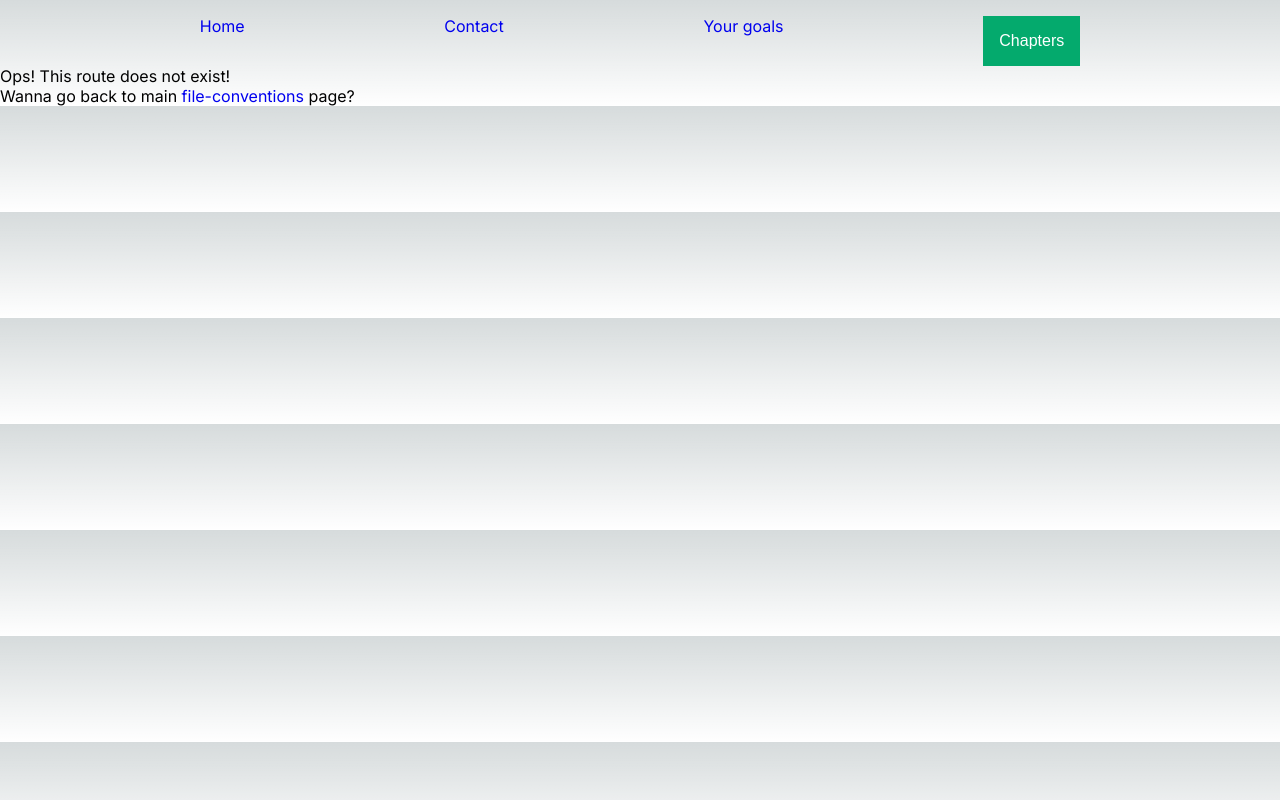
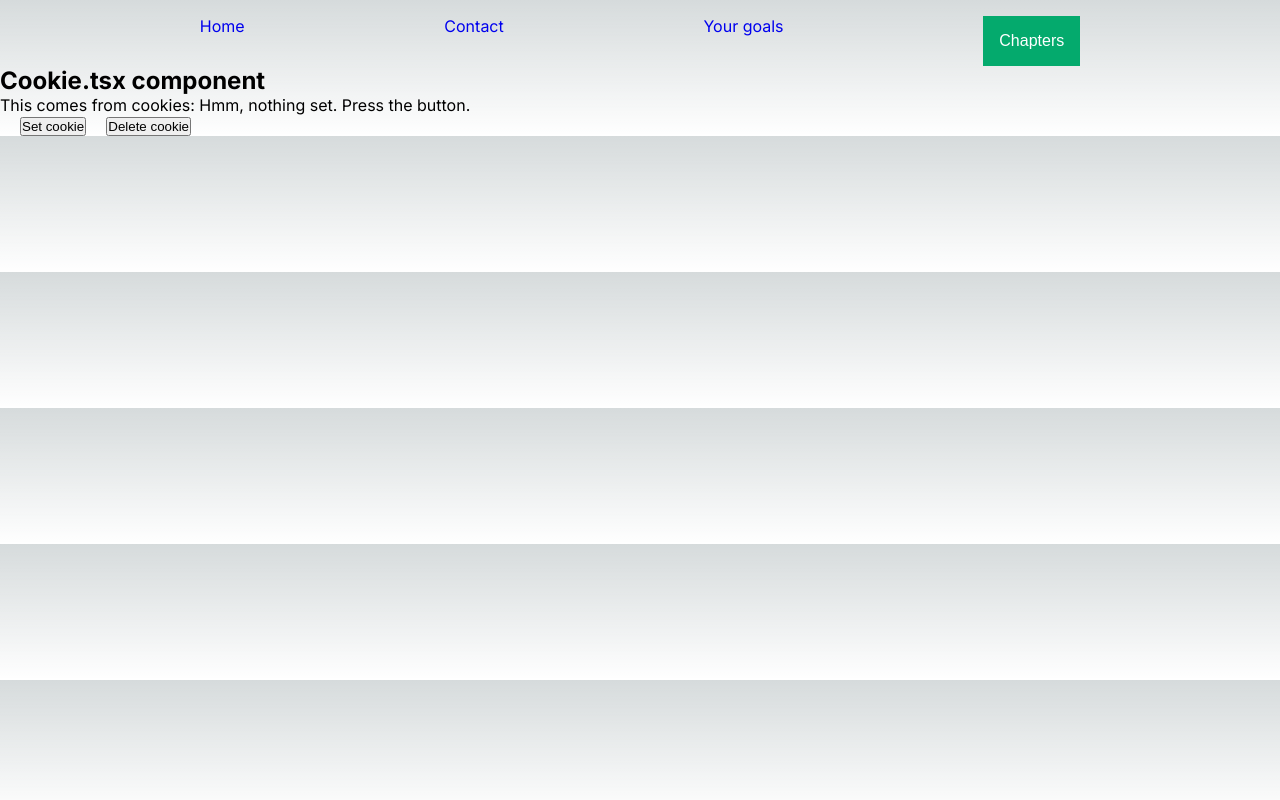
Before and after one commit to gabrieltira94/nextjs, a Next.js app: page /cookies in a window 1280 px wide. Before the commit this address had no page. Built offline with nearby package versions, Linux system fonts and the light colour scheme; no server answers.

Commit message:
Added cookies topic

```diff
--- /dev/null
+++ b/app/cookies/CookieButtons.tsx
@@ -0,0 +1,32 @@
+'use client';
+
+import { useRouter } from 'next/navigation';
+
+async function setCookie() {
+  return fetch('http://localhost:3000/cookies/api');
+}
+
+async function deleteCookie() {
+  return fetch('http://localhost:3000/cookies/api', { method: 'DELETE' });
+}
+
+export default function CookieButtons() {
+  const router = useRouter();
+
+  const handleSet = async () => {
+    await setCookie();
+
+    router.refresh();
+  };
+
+  const handleDelete = async () => {
+    await deleteCookie();
+
+    router.refresh();
+  };
+
+  return <div style={{ marginLeft: 20 }}>
+    <button onClick={handleSet} style={{ marginRight: 20 }}>Set cookie</button>
+    <button onClick={handleDelete}>Delete cookie</button>
+  </div>;
+}
--- /dev/null
+++ b/app/cookies/api/route.ts
@@ -0,0 +1,14 @@
+import { cookies } from "next/dist/client/components/headers";
+import { NextRequest, NextResponse } from "next/server";
+
+export async function GET(request: NextRequest) {
+  cookies().set('goal', 'Finish this NextJS walk-through');
+
+  return new NextResponse();
+}
+
+export async function DELETE(request: NextRequest) {
+  cookies().delete('goal');
+
+  return new NextResponse();
+}
--- /dev/null
+++ b/app/cookies/page.tsx
@@ -0,0 +1,15 @@
+import { cookies } from "next/dist/client/components/headers";
+import SetCookieButton from "./CookieButtons";
+
+export default async function Page() {
+  const cookieStore = cookies();
+  const settledGoal = cookieStore.get('goal');
+
+  return <div>
+    <h2>Cookie.tsx component</h2>
+
+    <div>This comes from cookies: {settledGoal ? settledGoal.value : 'Hmm, nothing set. Press the button'}.</div>
+    <SetCookieButton />
+
+  </div>;
+}
--- a/app/page.tsx
+++ b/app/page.tsx
@@ -47,6 +47,12 @@ export default function Home() {
           <Link href='/file-conventions'>File Conventions</Link>
           <Link href='/file-conventions/error'>Error</Link>
         </div>
+
+        <div style={{ display: 'flex', flexDirection: 'column' }}>
+          <h3>Functions</h3>
+          <Link href='/cookies'>Cookies</Link>
+          <Link href='/headers'>Headers</Link>
+        </div>
       </div>
 
     </div>
```
